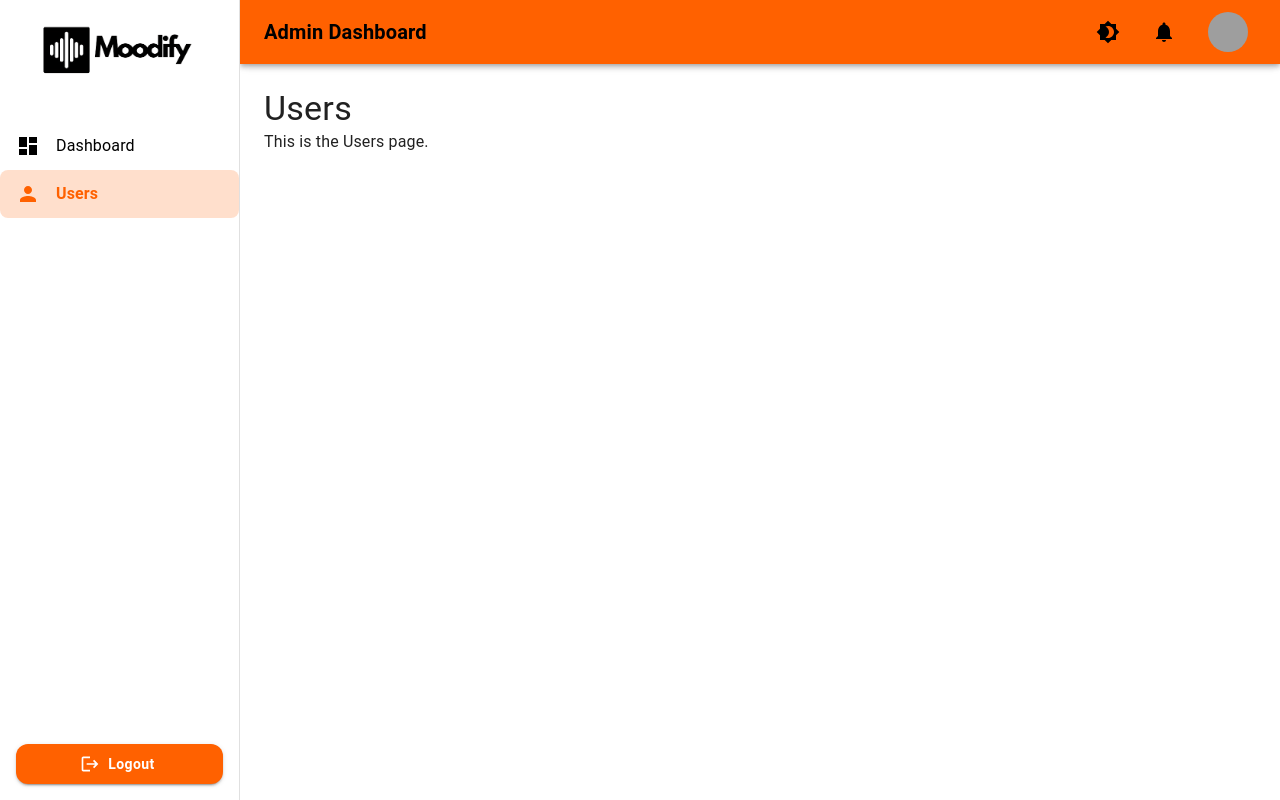
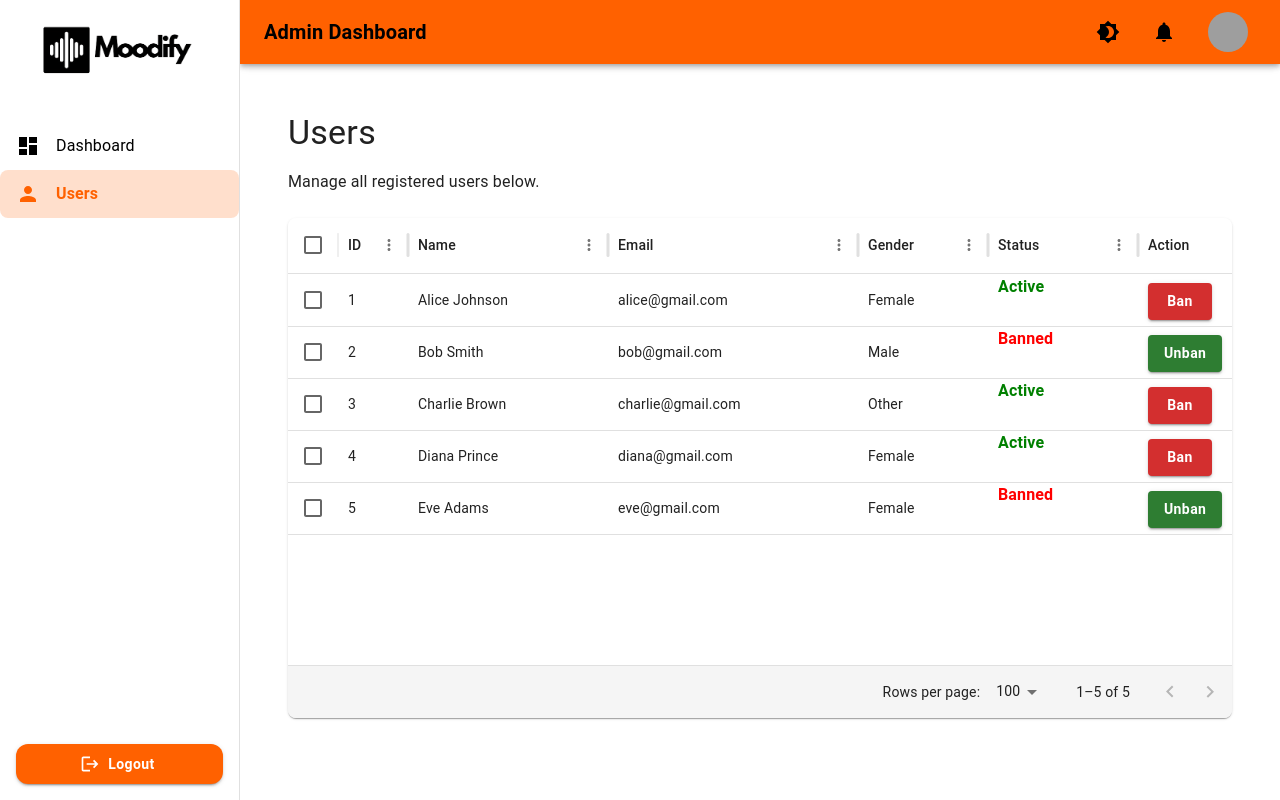
Before and after one commit to hananeltassa/Moodify-website, a React (Create React App) app: page /users in a window 1280 px wide. Built offline with nearby package versions, Linux system fonts and the light colour scheme; grey boxes are pictures that could not be loaded.

Commit message:
Updated Users Page

```diff
--- a/src/pages/Users/index.js
+++ b/src/pages/Users/index.js
@@ -1,16 +1,27 @@
 import React from "react";
 import DashboardLayout from "../../components/DashboardLayout";
+import UsersTable from "../../components/UsersTable";
 import { Box, Typography } from "@mui/material";
 
-const Dashboard = () => {
+const Users = () => {
   return (
     <DashboardLayout>
-      <Box>
-        <Typography variant="h4">Users</Typography>
-        <Typography variant="body1">This is the Users page.</Typography>
+      <Box sx={{ p: 3 }}>
+        {/* Page Title */}
+        <Typography variant="h4" sx={{ mb: 2 }}>
+          Users
+        </Typography>
+
+        {/* Description */}
+        <Typography variant="body1" sx={{ mb: 3 }}>
+          Manage all registered users below.
+        </Typography>
+
+        {/* Users Table */}
+        <UsersTable />
       </Box>
     </DashboardLayout>
   );
 };
 
-export default Dashboard;
+export default Users;
```
